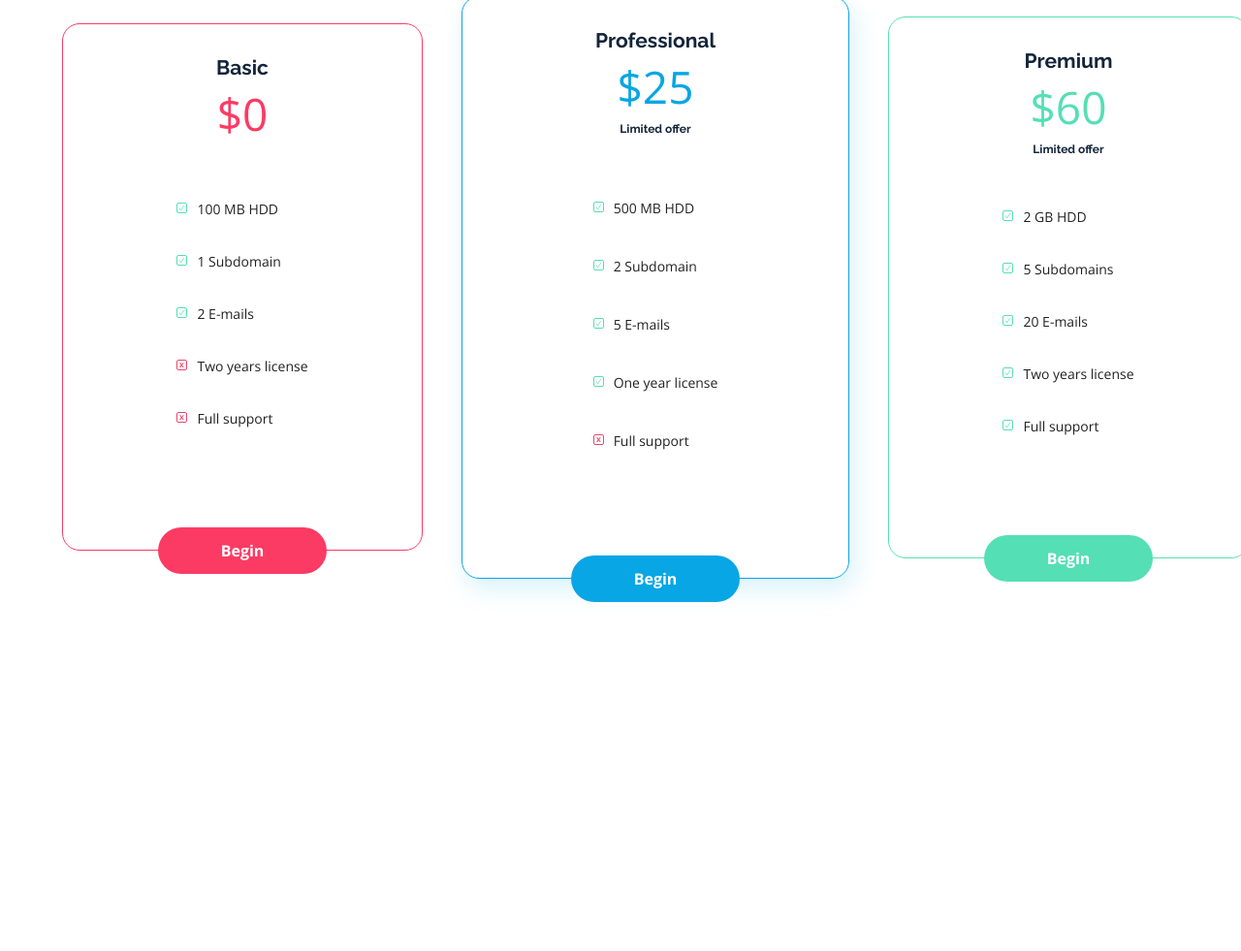
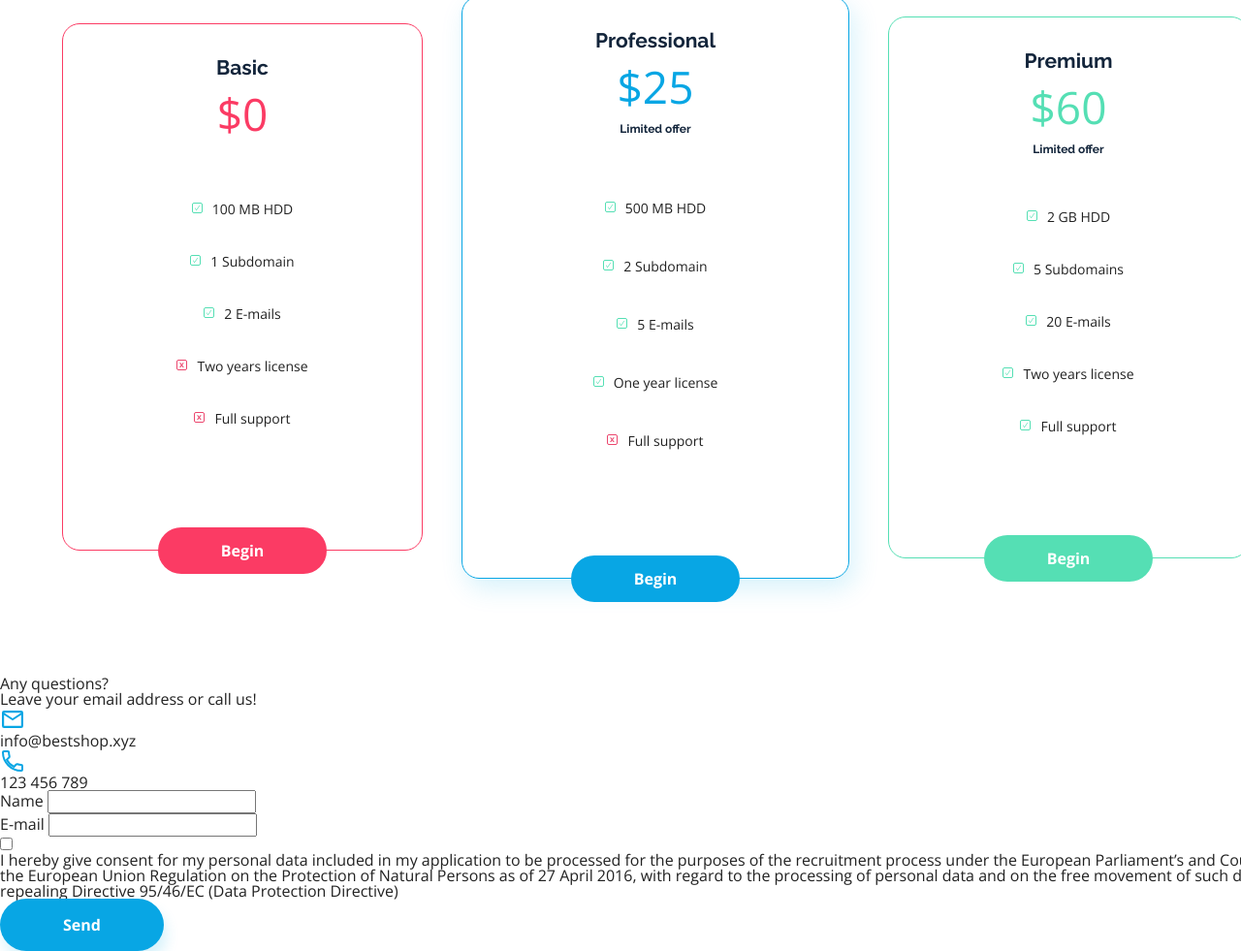
Before and after one commit to patryk-pi/Web-page_Best-Shop, a plain HTML site: page index.html in a window 1280 px wide. Shown: the part 2925-3906 px from the top of the page at 97% size. Before the commit the page ends 3622 px from the top, so only its background shows below. Drawn offline with nearby package versions, Linux system fonts and the light colour scheme.

Commit message:
pricing & contact

```diff
--- a/css/style.css
+++ b/css/style.css
@@ -409,6 +409,7 @@ a {
     display: flex;
     flex-direction: column;
     gap: 20px;
+    align-items: center;
 }
 
 .pricing-item .btn {
--- a/index.html
+++ b/index.html
@@ -189,5 +189,52 @@
         </div>
     </div>
 </section>
+<section class="contact container">
+    <div class="contact-column">
+        <h2 class="contact-header">Any questions?</h2>
+        <p class="contact-text">Leave your email address or call us!</p>
+        <div class="contact-details-container">
+            <div class="contact-detail">
+                <img src="assets/Mail%20Icon.svg" class="contact-details-icon">
+                <p class="contact-detail-text">info@bestshop.xyz</p>
+            </div>
+            <div class="contact-detail">
+                <img src="assets/Phone%20Icon.svg" class="contact-details-icon">
+                <p class="contact-detail-text">123 456 789</p>
+            </div>
+        </div>
+
+        <div class="contact-column">
+            <form class="form">
+                <div class="form-field">
+                    <label class="form-label" for="name">Name</label>
+                    <input type="text" class="form-input name" id="name" />
+                </div>
+
+                <div class="form-field">
+                    <label class="form-label" for="email">E-mail</label>
+                    <input type="email" class="form-input email" id="email" />
+                </div>
+
+                <div class="form-consent">
+                    <label class="form-checkbox">
+                        <input type="checkbox"/>
+                        <span class="checkbox"></span>
+                        <p class="consent-text">
+                            I hereby give consent for my personal data included in my
+                            application to be processed for the purposes of the recruitment
+                            process under the European Parliament’s and Council of the
+                            European Union Regulation on the Protection of Natural Persons as
+                            of 27 April 2016, with regard to the processing of personal data
+                            and on the free movement of such data, and repealing Directive
+                            95/46/EC (Data Protection Directive)
+                        </p>
+                    </label>
+                </div>
+                <button type="submit" class="btn btn-primary">Send</button>
+            </form>
+        </div>
+    </div>
+</section>
 </body>
 </html>
```
